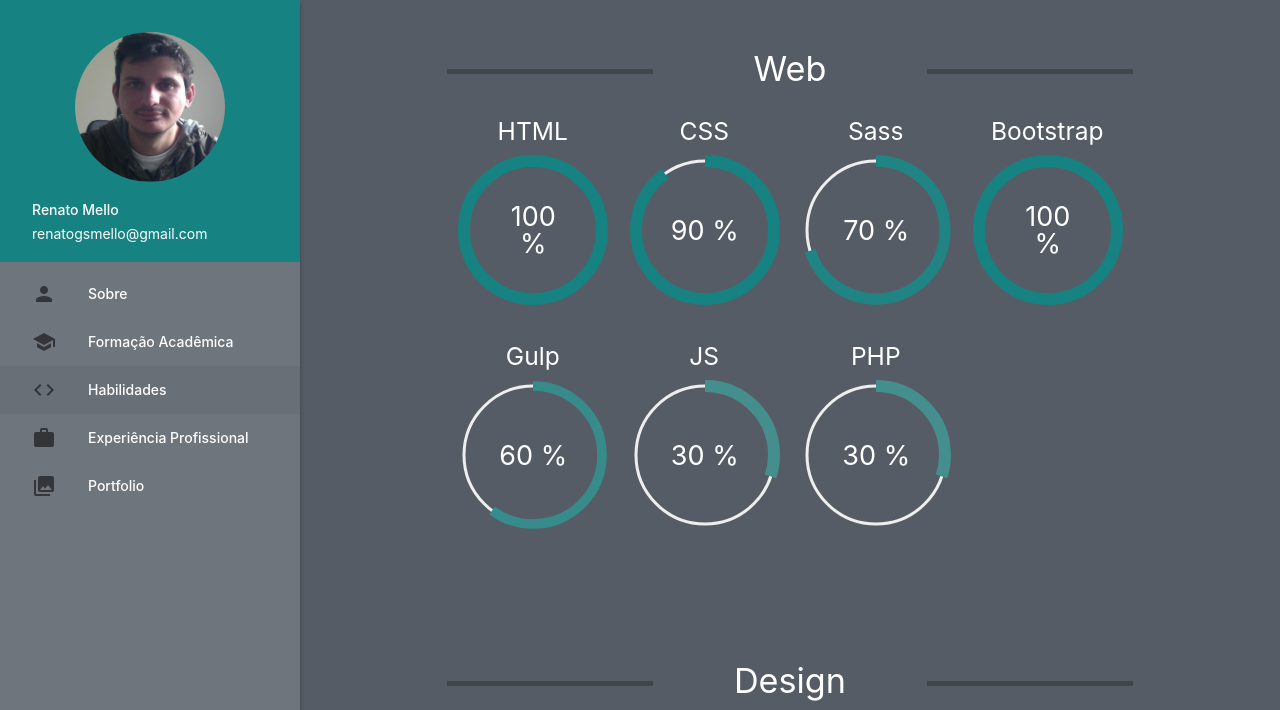
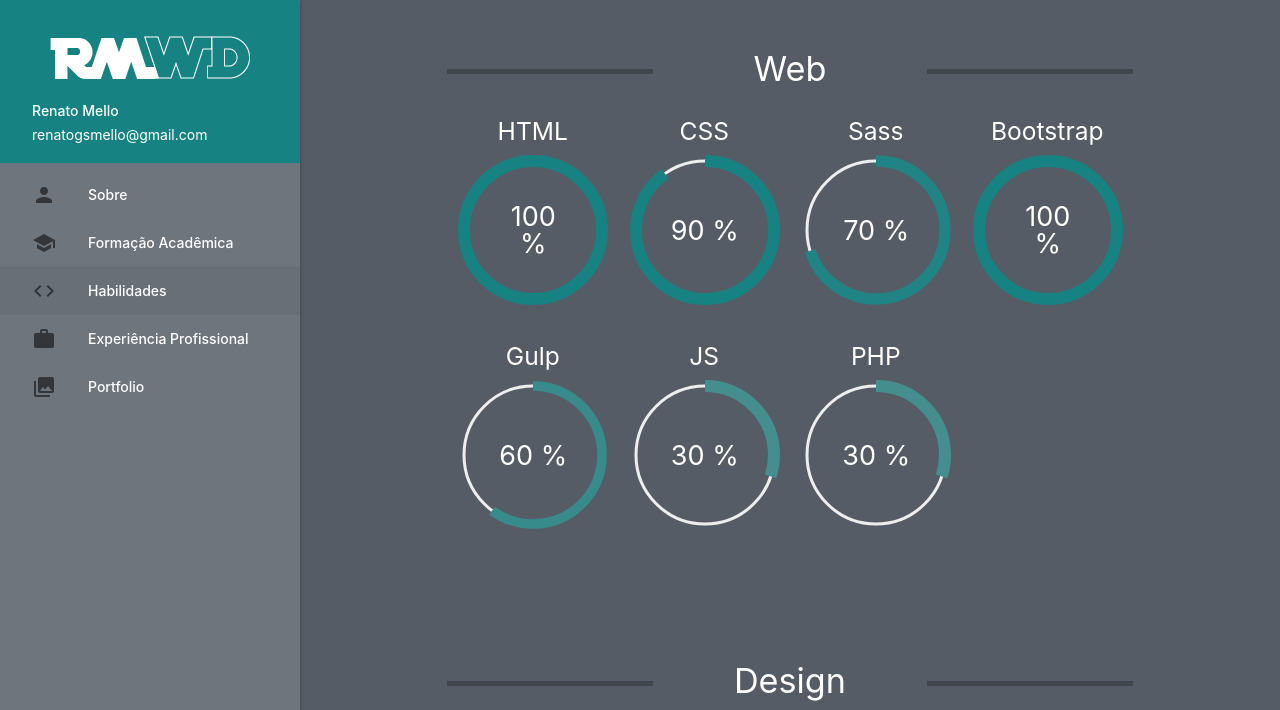
Before and after one commit to renatogsmello/portfolio, a website: page skills.html in a window 1280 px wide. Shown: the top 710 px of the page. Drawn offline with nearby package versions, Linux system fonts and the light colour scheme.

Commit message:
inclusao da logo nas outras paginas

```diff
--- a/skills.html
+++ b/skills.html
@@ -19,9 +19,7 @@
                 <li>
                     <div class="user-view">
                         <div class="background"></div>
-                        <a href="#user">
-                            <img class="circle" src="dist/assets/images/eu.png">
-                        </a>
+                        <img src="dist/assets/images/logo.png">
                         <a href="#name">
                             <span class="white-text name">Renato Mello</span>
                         </a>
--- a/src/assets/sass/style.scss
+++ b/src/assets/sass/style.scss
@@ -135,6 +135,10 @@ ol{
 h4.center{
     position: relative;
 }
+
+@media (max-width: 767px){
+    font-size: 1em;
+}
 h4.center:before{
     left: 0;
 }
```
Also changed, not shown: education.html (+1 -3 lines), index.html (+1 -4 lines), portfolio.html (+1 -3 lines), work.html (+1 -3 lines), dist/assets/stylesheets/style.css.
